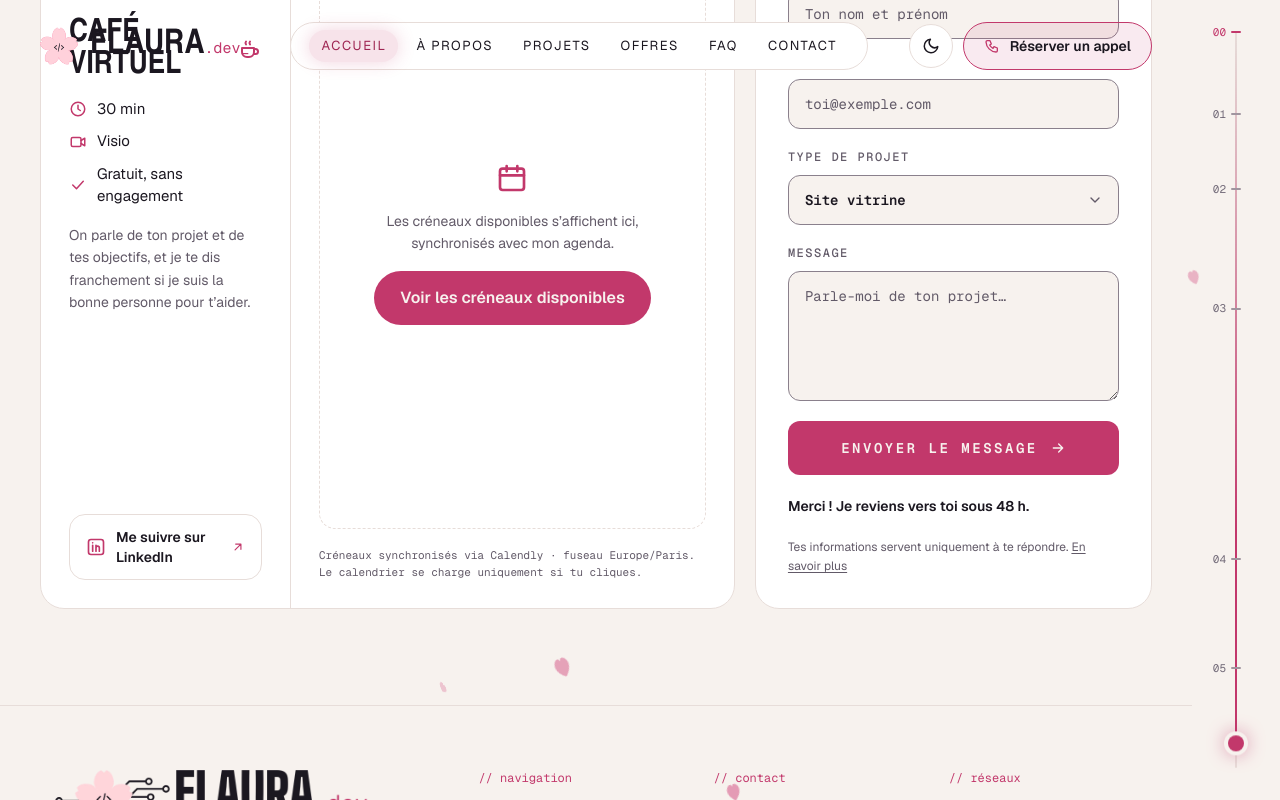
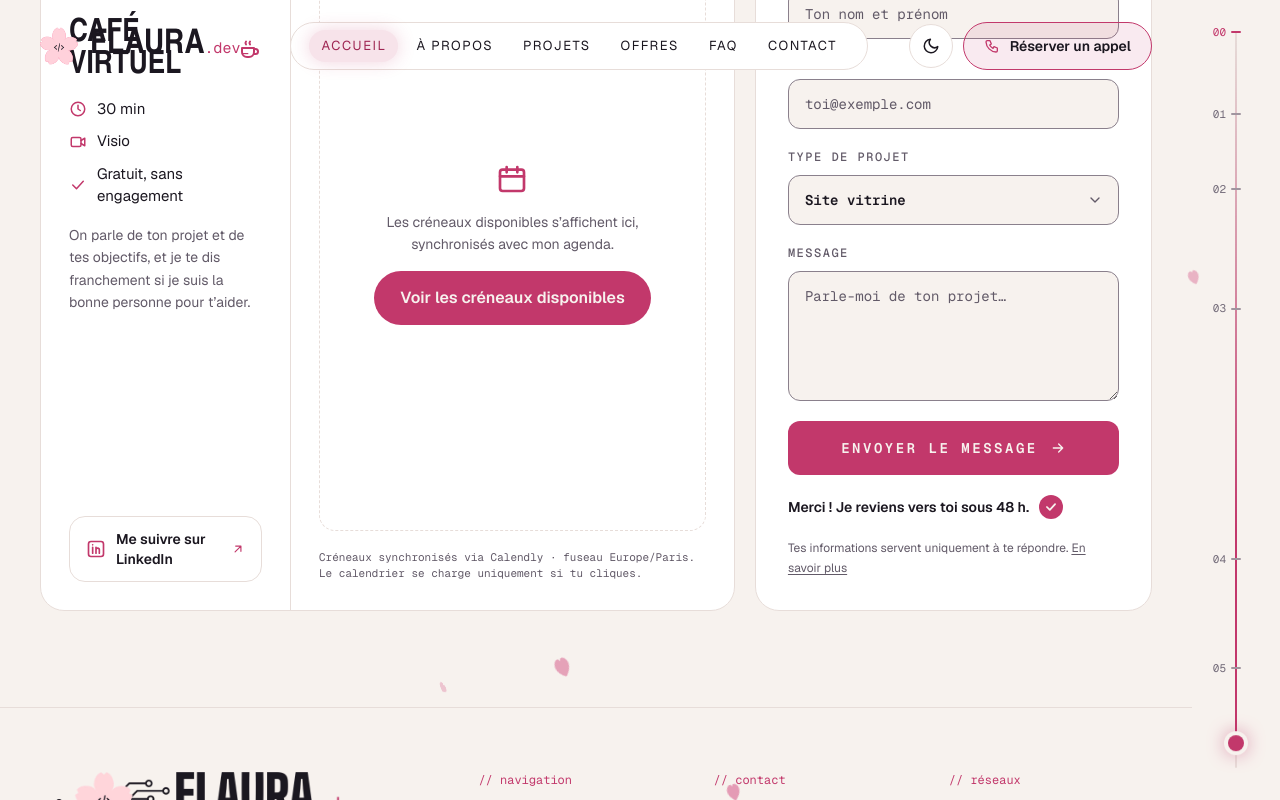
Before and after one commit to Flaura-dev/flaura-dev.com, a Next.js app: page / in a window 1280 px wide. Both pictures are taken after typing "Sample", "name@example.com", "Sample", "Sample" into the empty fields and a click on the button "ENVOYER LE MESSAGE". Shown: the part 7180-7980 px from the top of the page. Built offline with nearby package versions, Linux system fonts and the light colour scheme; a web font is replaced by a local one.

Commit message:
Ajoute une coche rose après le message de confirmation du formulaire
Une pastille rose cochée suit « Merci ! Je reviens vers toi sous 48 h. » : elle attire l'œil
sur la confirmation d'envoi. Décorative, masquée des lecteurs d'écran (le texte suffit).

```diff
--- a/components/contact/ContactForm.tsx
+++ b/components/contact/ContactForm.tsx
@@ -3,7 +3,7 @@
 import { useActionState } from "react";
 import Link from "next/link";
 import { sendContact, type ContactField, type ContactState } from "@/app/actions/contact";
-import { ArrowRightIcon, ChevronDownIcon } from "@/components/ui/icons";
+import { ArrowRightIcon, CheckIcon, ChevronDownIcon } from "@/components/ui/icons";
 import { contactMessages, honeypotField, projectTypes } from "@/content/contact";
 import { cx } from "@/lib/cx";
 
@@ -140,10 +140,16 @@ export function ContactForm() {
         role="status"
         className={cx(
           "text-sm leading-[1.6] empty:hidden",
-          state.status === "sent" ? "font-semibold text-fg" : "text-pink",
+          state.status === "sent" ? "flex items-center gap-2.5 font-semibold text-fg" : "text-pink",
         )}
       >
         {notice}
+        {/* Pastille rose après la confirmation : elle attire l'œil sur le message envoyé. */}
+        {state.status === "sent" && (
+          <span className="inline-flex size-6 shrink-0 items-center justify-center rounded-full bg-pink text-bg">
+            <CheckIcon size={14} strokeWidth={3} />
+          </span>
+        )}
       </p>
 
       <p className="text-xs leading-[1.6] text-muted">
```
